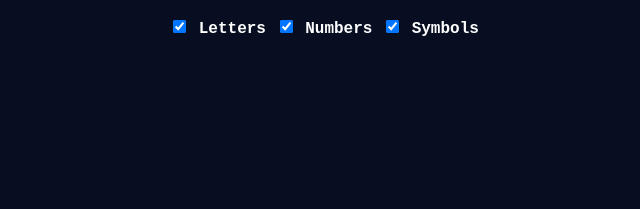
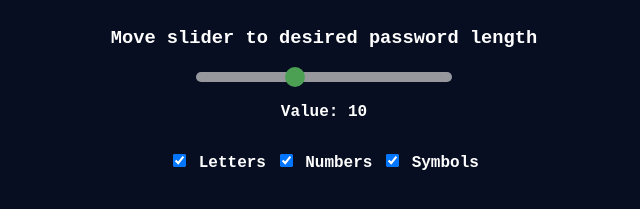
Before and after one commit to r4andom1/Password-generator, a plain HTML site: page index.html in a window 1280 px wide. Shown: the part 259-468 px from the top of the page, without its empty margins (316-956 px from the left). Drawn offline with Linux system fonts and the light colour scheme.

Commit message:
Update
added slider for user to decide password length.

```diff
--- a/index.html
+++ b/index.html
@@ -8,8 +8,13 @@
 </head>
 <body>
     <h1>Generate a random password!</h1>
+    <button onclick="outputPassword()" id="password-btn">Generate Password</button>
 
-    <button onclick="outputPassword()" id="password-btn">Generate Password</button>
+    <h3>Move slider to desired password length</h3>
+    <div class="slidecontainer">
+        <input type="range" min="4" max="20" value="10" class="slider" id="myRange">
+        <p>Value: <span id="value"></span></p>
+    </div>
 
     <h2 id="newpassword-el"></h2>
     <form>
--- a/index.js
+++ b/index.js
@@ -4,7 +4,7 @@ function genPassword(list) {
         return ""
     }
     let password = "";
-    for (i = 0; i < nrOfChars; i++) {
+    for (i = 0; i < passwordLength; i++) {
         let randomChar = list[genRandomNumbers(list)]; // makes random character
         password += randomChar;
     }
@@ -28,20 +28,27 @@ function outputPassword() {
     if (checkboxSym.checked) {
         allChars += symbols;
     }
-    passwordEl.textContent = genPassword(allChars);
+    passwordEl.textContent = "New password: " + genPassword(allChars);
 }
 
 const letters = "ABCDEFGHIJKLMNOPQRSTUVWXYZabcdefghijklmnopqrstuvwxyz"
 const symbols = "~`!@#$%^&*()_-+={[}]|:;<>.?/"
 const numbers = "0123456789"
 
-let nrOfChars = 12; // How long password should be
+let passwordLength = 12; // How long password should be
 let passwordEl = document.getElementById("newpassword-el");
 let checkboxLet = document.querySelector("#letters");
 let checkboxNum = document.querySelector("#numbers");
 let checkboxSym = document.querySelector("#symbols");
 
-// 1. Add a way for the user to easily copy-paste the password
-// 2. Have user input how long their password should be.
-// 3. Add a slider for the user to decide how many characters their password is. (Check w3schools)
-// Optional:
+let slider = document.getElementById("myRange");
+let output = document.getElementById("value");
+output.innerHTML = slider.value; // Display the default slider value
+
+slider.oninput = function() {
+    output.innerHTML = this.value;
+}
+
+// 1. Add functionality for the slider so what the user inputs changes how long the password becomes.
+// 2. Add a way for the user to easily copy-paste the password (W3S?)
+// Optional: Style website more!
--- a/style.css
+++ b/style.css
@@ -17,5 +17,43 @@ button {
     border: none;
     width: 200px;
     height: 70px;
+}
 
+h3 {
+    margin-top: 30px;
+    margin-bottom: 20px;
 }
+
+p {
+    margin-bottom: 30px;
+}
+
+.slider {
+    -webkit-appearance: none;
+    width: 20%;
+    height: 10px;
+    border-radius: 5px;
+    background: #d3d3d3;
+    outline: none;
+    opacity: 0.7;
+    -webkit-transition: .2s;
+    transition: opacity .2s;
+}
+
+.slider::-webkit-slider-thumb {
+    -webkit-appearance: none;
+    appearance: none;
+    width: 20px;
+    height: 20px;
+    border-radius: 50%;
+    background: rgb(106, 223, 106);
+    cursor: pointer;
+}
+
+.slider::-moz-range-thumb {
+    width: 20px;
+    height: 20px;
+    border-radius: 50%;
+    background: #04AA6D;
+    cursor: pointer;
+}
```
